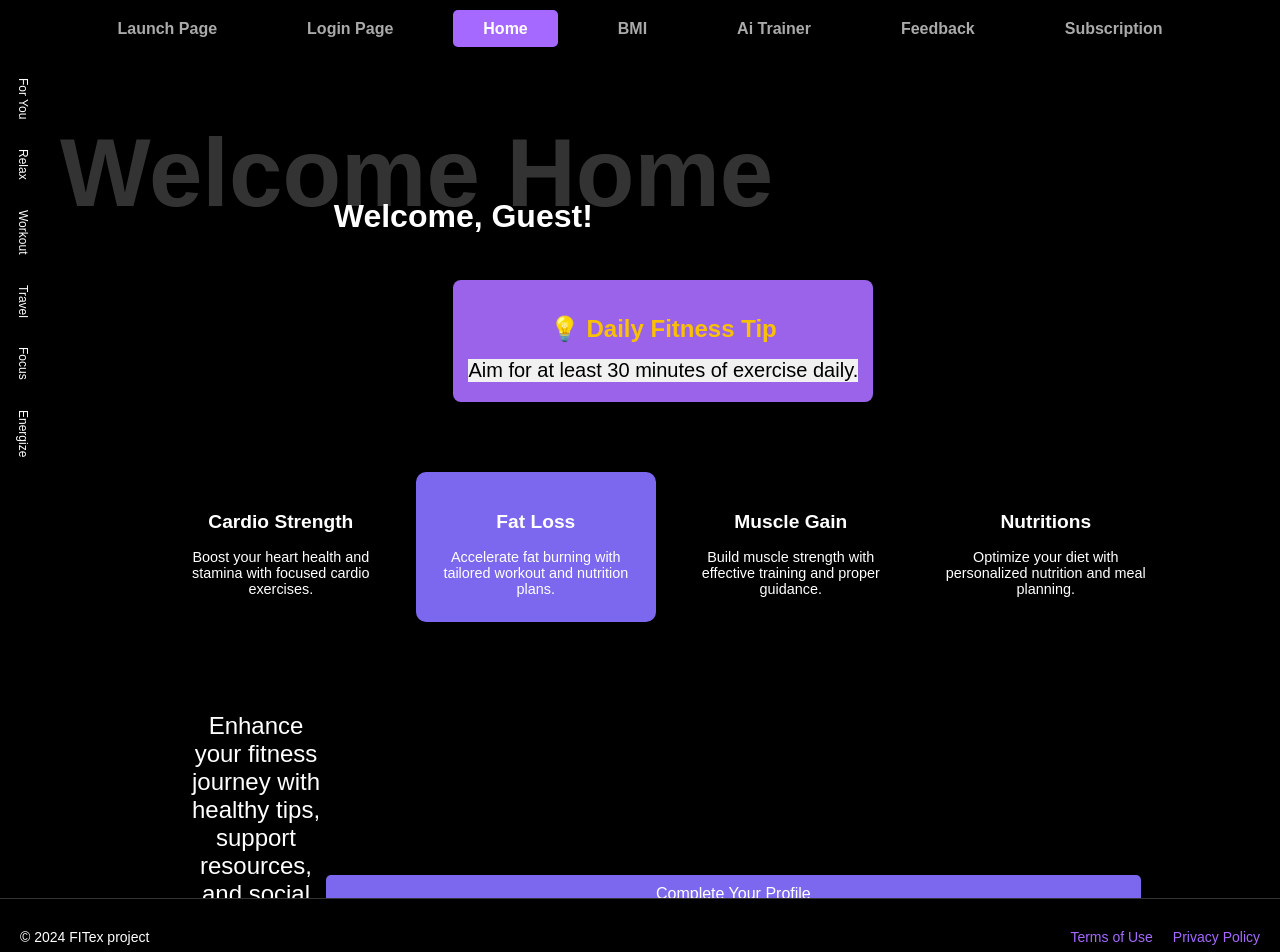
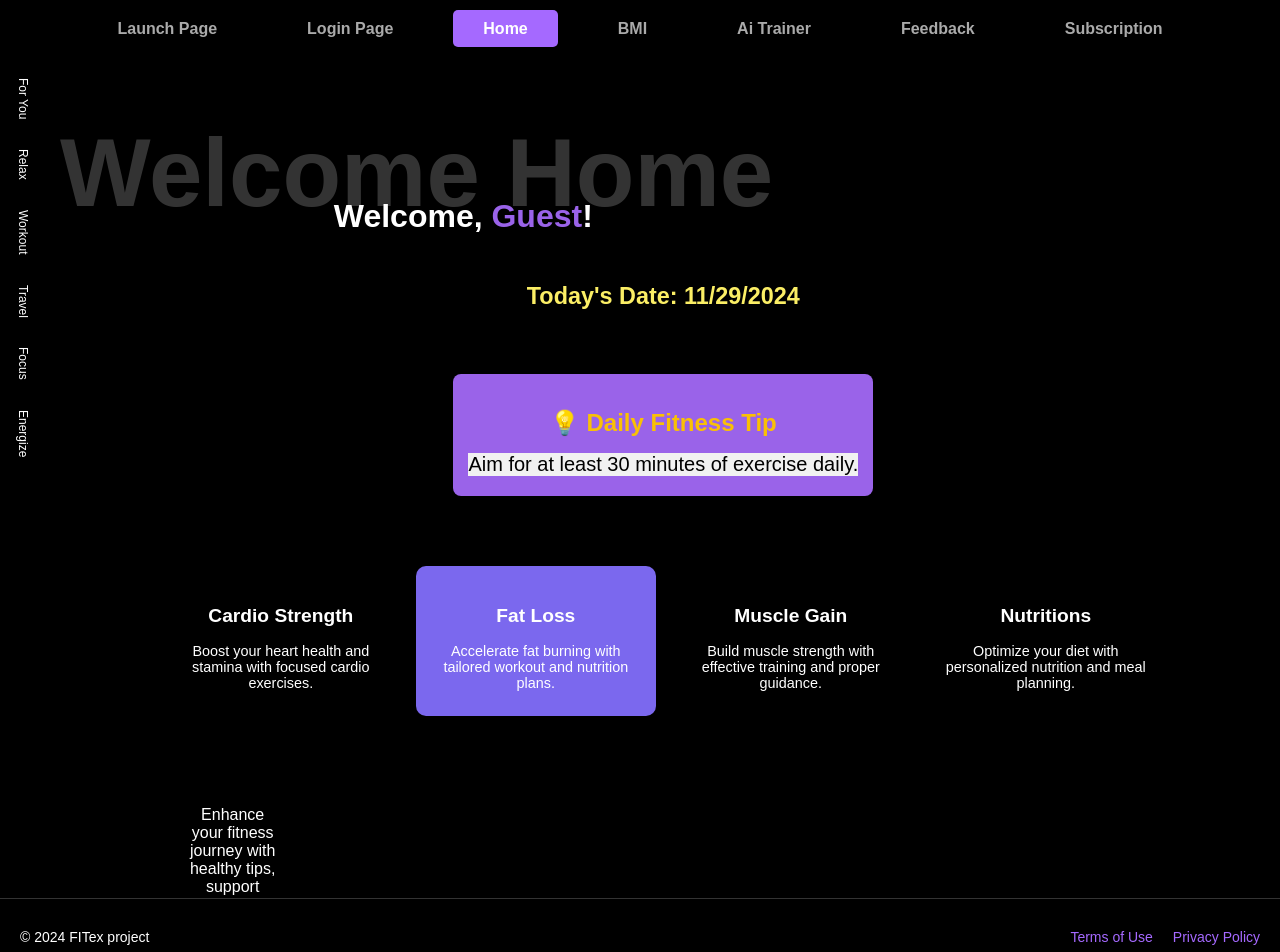
Before and after one commit to hassaanafzal-ha/FITex, a React (Create React App) app: page /homePage in a window 1280 px wide. Shown: the top 952 px of the page. Built offline with nearby package versions, Linux system fonts and the light colour scheme.

Commit message:
Added Homepage -> Date

```diff
--- a/src/components/HomePage.css
+++ b/src/components/HomePage.css
@@ -48,7 +48,18 @@
   background-color: black;
   margin-right: 400px;
 }
+.username {
+  color:#9a63e9;
+}
 
+/* Current Date Section */
+.current-date {
+  font-size: 20px;
+  color: #fbee65;
+  font-weight: 600;
+  margin-bottom: 20px;
+  text-align: center;
+}
 /* Cards Section */
 .cards-section {
   display: flex;
@@ -131,9 +142,9 @@
 }
 
 .profile-completion-section p {
-  font-size: 1.5rem;
+  font-size: 1rem;
   flex: 2;
-  margin: 0;
+  margin:auto;
   color: white;
   background-color: black;
 }
@@ -148,6 +159,7 @@
 
 .profile-button {
   background: #7b68ee;
+  size: 1cap;
   color: #fff;
   padding: 10px 20px;
   border: none;
--- a/src/components/HomePage.js
+++ b/src/components/HomePage.js
@@ -8,6 +8,7 @@ const HomePage = () => {
   const [userName, setUserName] = useState("");
   const [userEmail, setUserEmail] = useState("");
   const [dailyTip, setDailyTip] = useState("");
+  const [currentDate, setCurrentDate] = useState(""); // State for current date
   const navigate = useNavigate();
 
   useEffect(() => {
@@ -34,6 +35,11 @@ const HomePage = () => {
     // Select a random tip
     const randomTip = tips[Math.floor(Math.random() * tips.length)];
     setDailyTip(randomTip);
+
+    // Set current date
+    const today = new Date();
+    const dateString = today.toLocaleDateString(); // Get the current date in a readable format
+    setCurrentDate(dateString);
   }, []);
 
   // Handle card click
@@ -70,6 +76,11 @@ const HomePage = () => {
         {/* Welcome Section */}
         <div className="header">
           <p>Welcome, <span className="username">{userName}</span>!</p>
+        </div>
+
+        {/* Current Date Section */}
+        <div className="current-date">
+          <h3>Today's Date: {currentDate}</h3>
         </div>
 
         {/* Daily Fitness Tip */}
```
